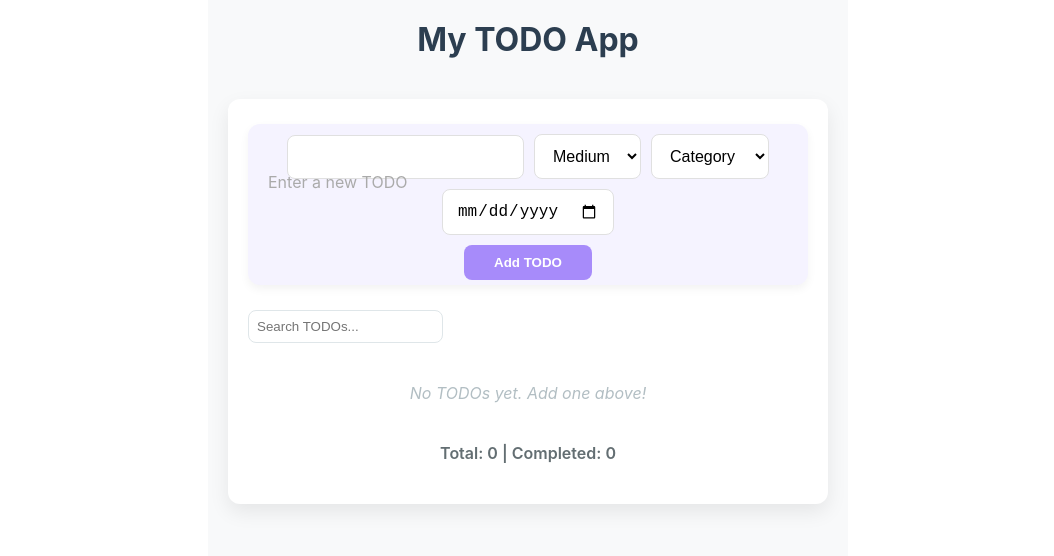
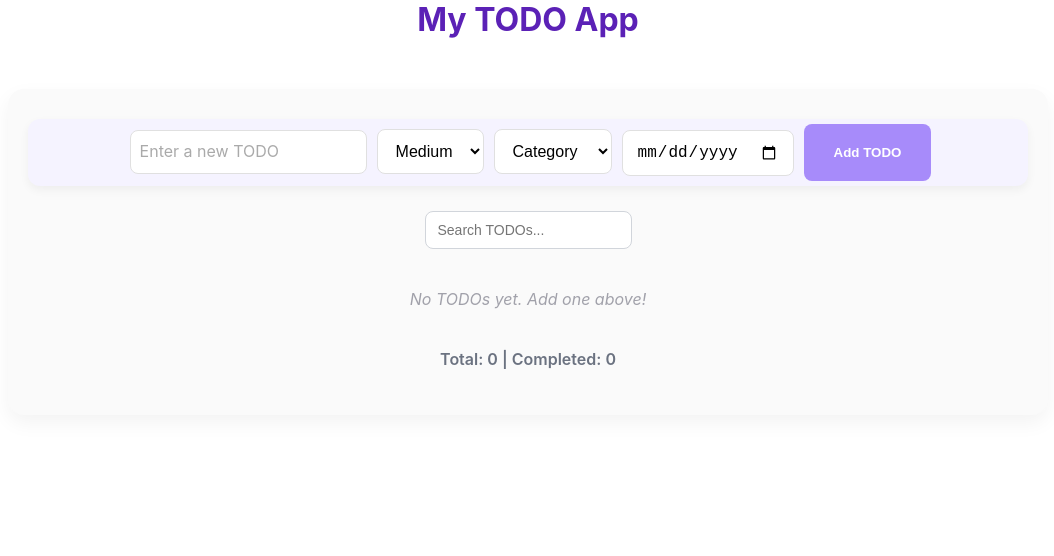
Before and after one commit to renzdetorres/codebypau.github.io, a React (Create React App) app: page / in a window 1280 px wide. Shown: the top 556 px of the page, without its empty margins (112-1166 px from the left). Built offline with nearby package versions, Linux system fonts and the light colour scheme.

Commit message:
Update App.css

```diff
--- a/src/App.css
+++ b/src/App.css
@@ -1,11 +1,6 @@
-/* App.css */
-
+/* ===== App.css ===== */
 .App {
-  max-width: 600px;
-  margin: 0 auto;
-  padding: 20px;
-  font-family: -apple-system, BlinkMacSystemFont, 'Segoe UI', 'Roboto', sans-serif;
-  background-color: #f8f9fa;
+  min-height: 100vh;
 }
 
 .App-header {
@@ -14,18 +9,19 @@
 }
 
 .App-header h1 {
-  color: #2c3e50;
+  color: #5b21b6;
   font-size: 32px;
   margin: 0;
+  font-weight: 700;
 }
 
 .container {
-  max-width: 600px;
-  margin: 40px auto;
-  padding: 25px 20px;
-  background-color: #ffffff;
-  border-radius: 12px;
-  box-shadow: 0 8px 20px rgba(0, 0, 0, 0.08);
+  max-width: 1000px;
+  margin: 50px auto;
+  padding: 30px 20px;
+  background-color: #fafafa;
+  border-radius: 16px;
+  box-shadow: 0 8px 20px rgba(0, 0, 0, 0.05);
   text-align: center;
 }
 
@@ -34,24 +30,30 @@
   display: flex;
   gap: 10px;
   flex-wrap: wrap;
-  justify-content: space-between;
+  justify-content: center;
 }
 
-.filters input,
-.filters select {
-  padding: 8px;
-  border: 1.5px solid #dfe6e9;
+.filters input {
+  padding: 10px 12px;
+  border: 1.5px solid #d1d5db;
   border-radius: 8px;
+  font-size: 14px;
+  transition: all 0.2s ease;
+}
+
+.filters input:focus {
+  border-color: #a78bfa;
+  box-shadow: 0 0 0 3px rgba(167, 139, 250, 0.2);
 }
 
 .todo-stats {
   margin-top: 25px;
   font-weight: 600;
-  color: #636e72;
+  color: #6b7280;
 }
 
 .no-todos {
-  color: #b2bec3;
+  color: #a1a1aa;
   font-style: italic;
   margin: 40px 0;
 }
```
